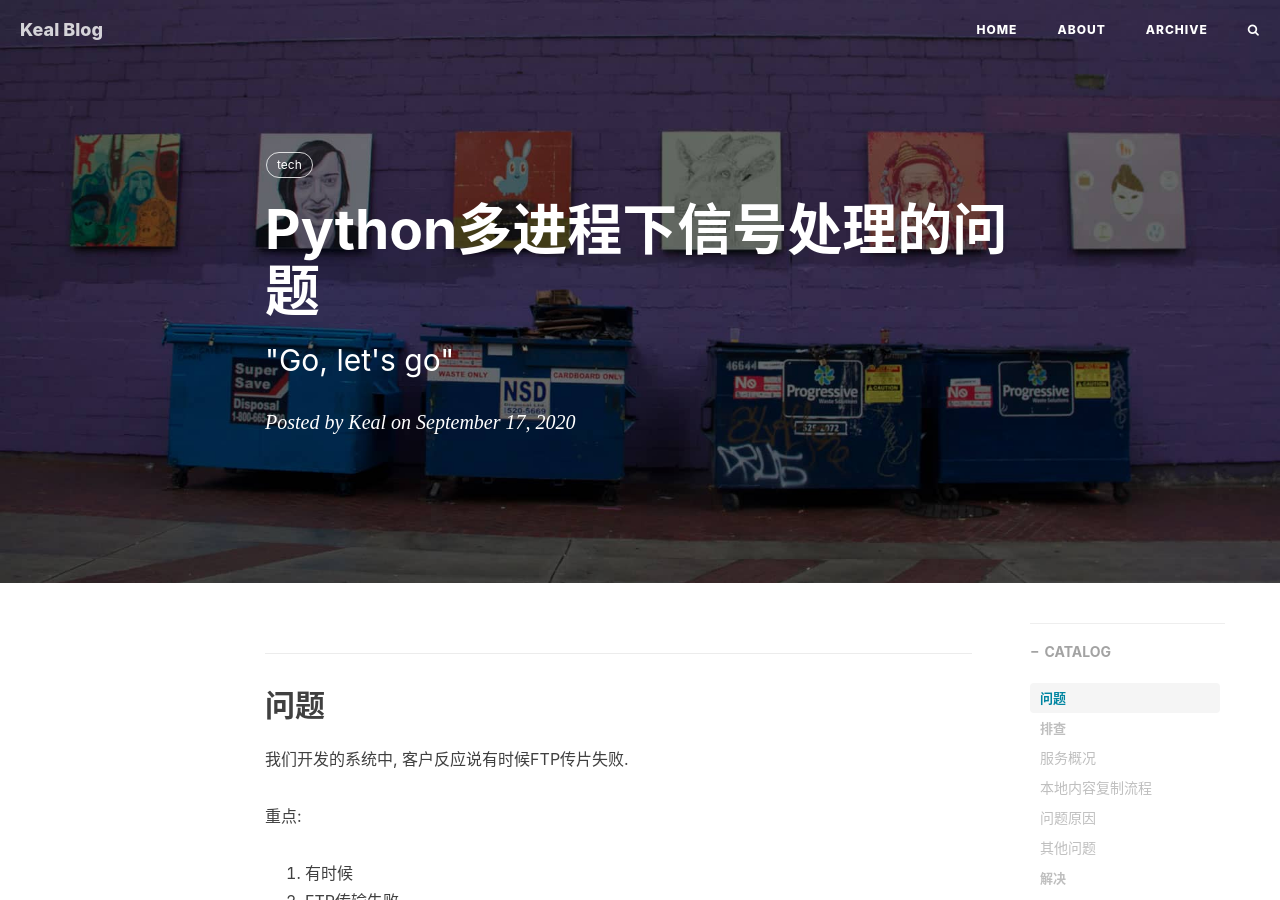
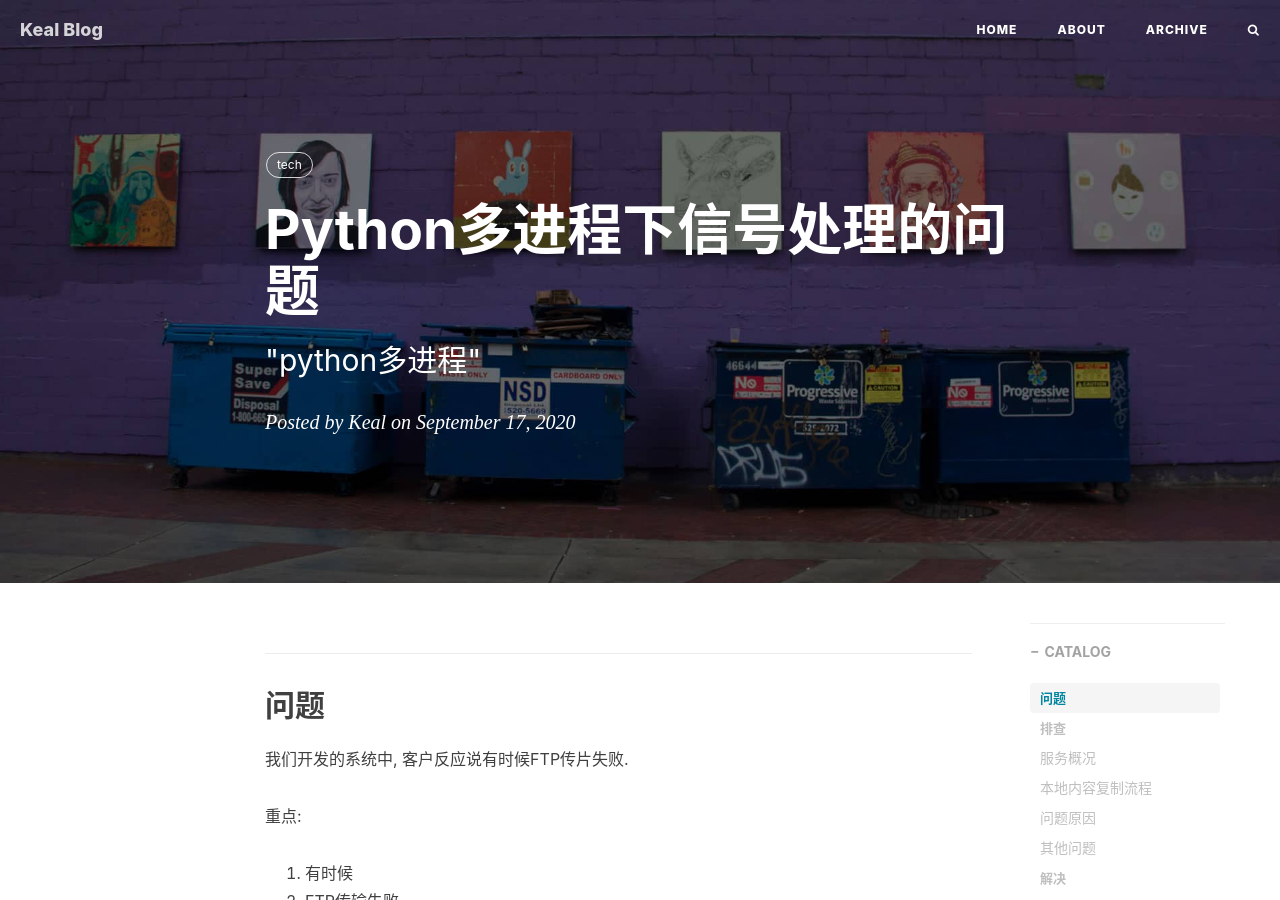
Before and after one commit to kneed/kneed.github.io, a Jekyll site: the page built from _posts/2020-09-17-Python多进程下信号处理的问题.md, in a window 1280 px wide and 900 px high. Built offline with Jekyll 4.4.1, drawn with Linux system fonts in a browser that asks for light colours; nearby versions of some CDN libraries; comment, search, counter and statistics services are not loaded.

Commit message:
Update: 两篇文章

```diff
--- a/_posts/2020-09-17-Python多进程下信号处理的问题.md
+++ b/_posts/2020-09-17-Python多进程下信号处理的问题.md
@@ -1,7 +1,7 @@
 ---
 layout:     post
 title:      "Python多进程下信号处理的问题"
-subtitle:   "\"Go, let's go\""
+subtitle:   "\"python多进程\""
 date:       2020-09-17 19:22:00
 author:     "Keal"
 header-img: "img/home-bg-art.jpg"
@@ -62,7 +62,3 @@ tags:
 6. terminate的调用不够谨慎, 在类似非无限循环的进程中使用terminate不够合理.
 
 不过好在虽然细节不够熟练,但是各种知识能够有大致的了解, 最终没有走太多弯路.
-
-#####
-
-##
```
Also changed, not shown: _posts/2020-09-16-群众道德浅识.md (+1 -1 lines).
